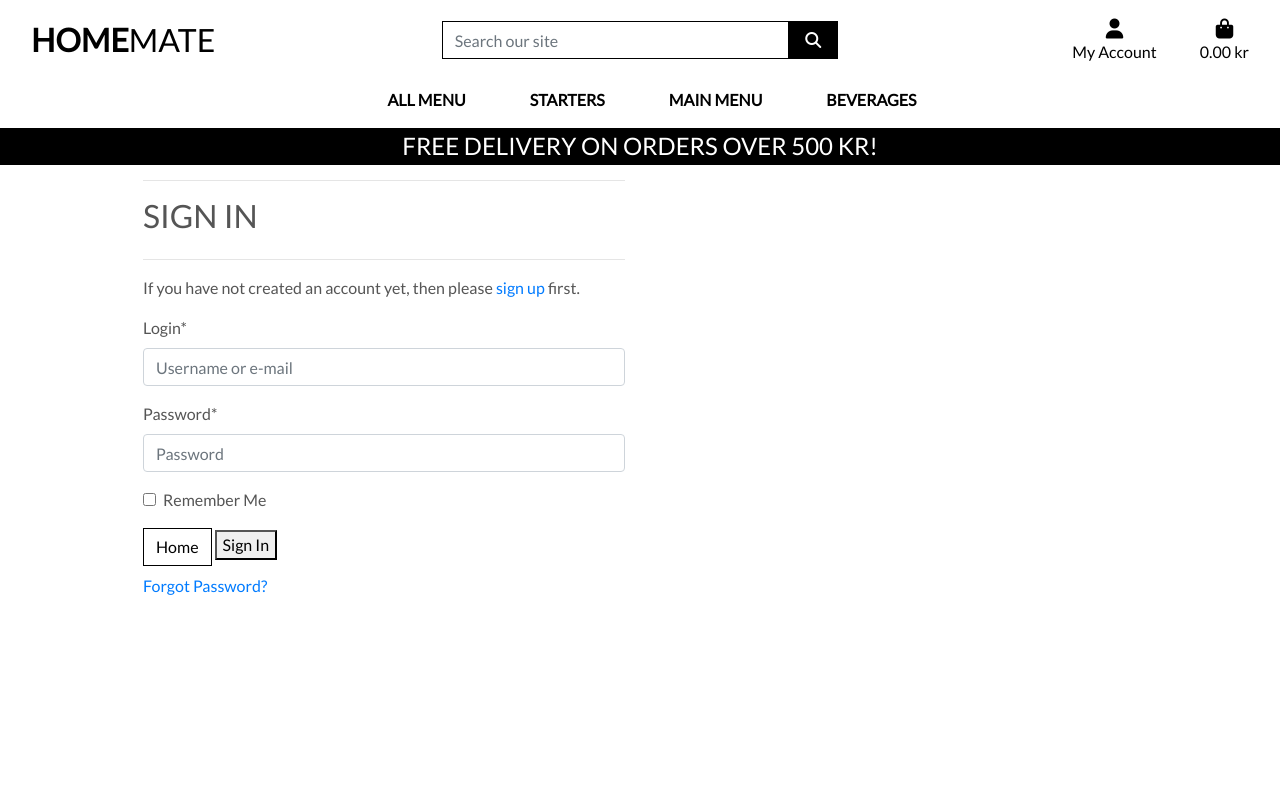
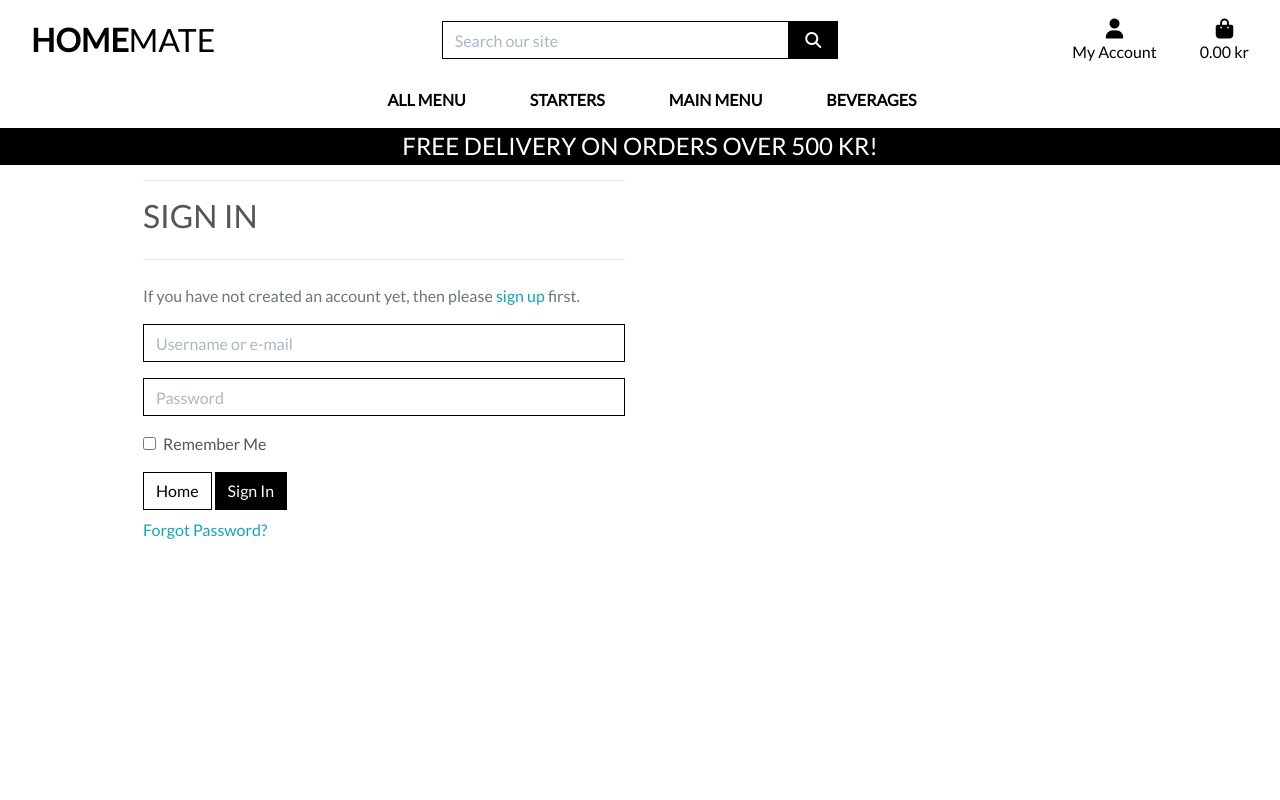
Before and after one commit to asifdanishyar/OnlineShoppingApp, a Django app: page /accounts/login/ in a window 1280 px wide. Run offline with Django 3.2, Linux system fonts and the light colour scheme; some libraries are stand-ins or nearby versions.

Commit message:
upadted the login page in the profile page. yet having problem with the confirmation email

```diff
--- a/static/css/base.css
+++ b/static/css/base.css
@@ -104,6 +104,11 @@ a.category-badge > span.badge:hover {
     cursor: pointer;
 }
 
+input[name='q']::placeholder {
+    color: #aab7c4;
+}
+
+
 /* ------------------------------- bootstrap toasts */
 
 .message-container {
@@ -181,6 +186,60 @@ a.category-badge > span.badge:hover {
   }
 }
 
+/* Allauth form formatting */
+
+.allauth-form-inner-content p {
+    margin-top: 1.5rem; /* mt-4 */
+    color: #6c757d; /* text-secondary */
+}
+
+.allauth-form-inner-content input {
+    border-color: #000;
+    border-radius: 0;
+}
+
+.allauth-form-inner-content label:not([for='id_remember']) {
+    display: none;
+}
+
+.allauth-form-inner-content input::placeholder {
+    color: #aab7c4;
+}
+
+.allauth-form-inner-content button,
+.allauth-form-inner-content input[type='submit'] {
+	/* btn */
+	display: inline-block;
+    font-weight: 400;
+    color: #fff;
+    text-align: center;
+    vertical-align: middle;
+    -webkit-user-select: none;
+    -moz-user-select: none;
+    -ms-user-select: none;
+    user-select: none;
+    background-color: #000;
+    border: 1px solid #000;
+    padding: .375rem .75rem;
+    font-size: 1rem;
+    line-height: 1.5;
+    border-radius: 0;
+
+    /* standard bootstrap btn transitions */
+    transition: color .15s ease-in-out,background-color .15s ease-in-out,border-color .15s ease-in-out,box-shadow .15s ease-in-out;
+}
+
+.allauth-form-inner-content button:hover,
+.allauth-form-inner-content input[type='submit']:hover {
+	color: #fff;
+    background-color: #222;
+    border-color: #222;
+}
+
+.allauth-form-inner-content a {
+	color: #17a2b8; /* text-info */
+}
+
 /* fixed top navbar only on medium and up */
 @media (min-width: 992px) {
     .fixed-top-desktop-only {
--- a/templates/base.html
+++ b/templates/base.html
@@ -75,7 +75,7 @@
                                 {% if request.user.is_superuser %}
                                     <a href="" class="dropdown-item">Product Management</a>
                                 {% endif %}
-                                <a href="" class="dropdown-item">My Profile</a>
+                                <a href="{% url 'profile' %}" class="dropdown-item">My Profile</a>
                                 <a href="{% url 'account_logout' %}" class="dropdown-item">Logout</a>
                             {% else %}
                                 <a href="{% url 'account_signup' %}" class="dropdown-item">Register</a>
```
Also changed, not shown: db.sqlite3, profiles/templates/profiles/profile.html (renamed from profiles/templates/profiles/profiles.html).
